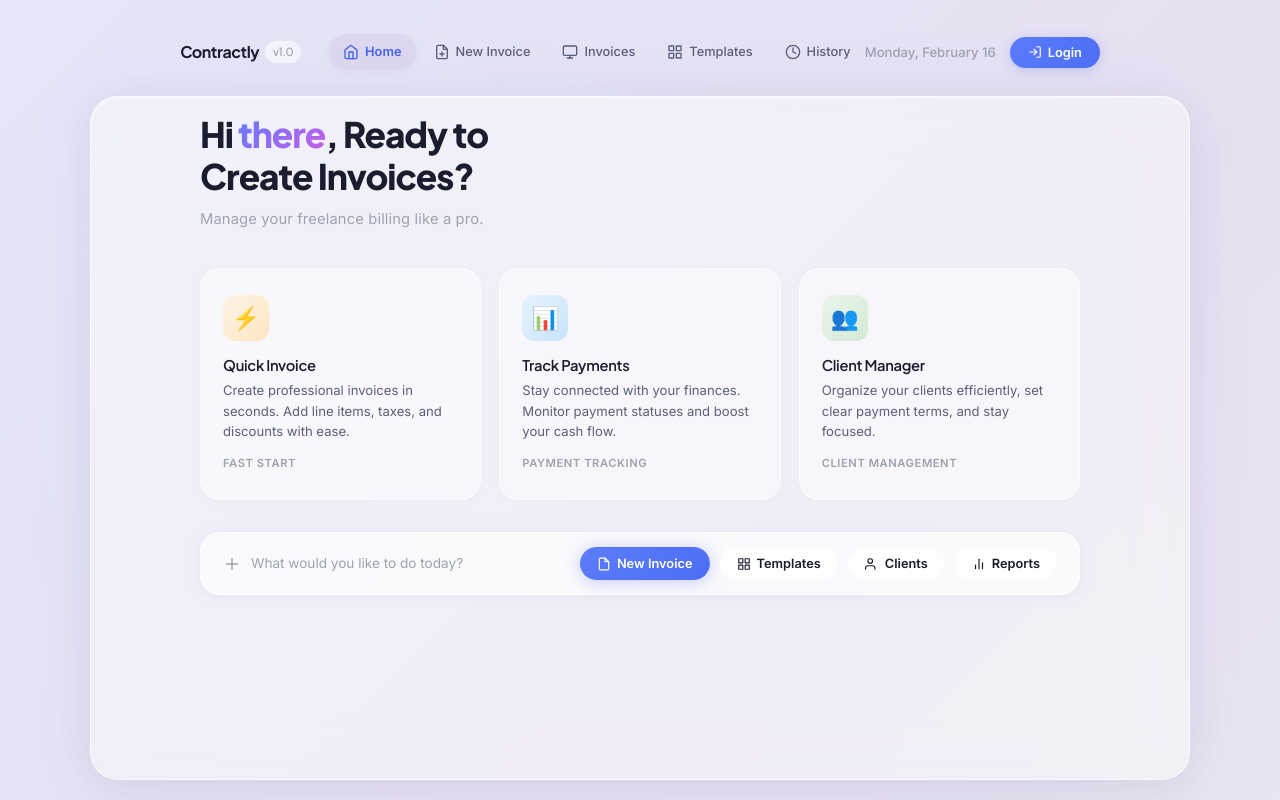
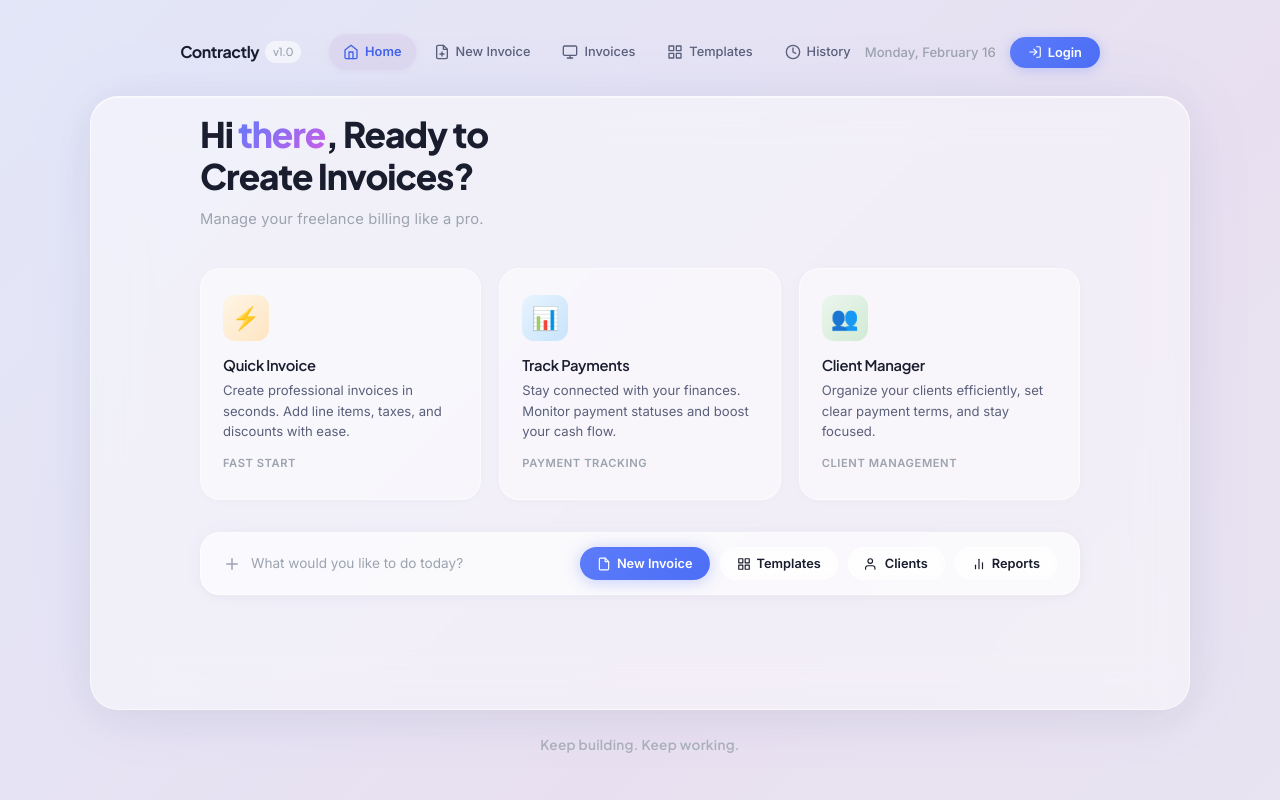
Before and after one commit to Moeez34/contractly, a React (Vite) app: page / in a window 1280 px wide. Built offline with nearby package versions, Linux system fonts and the light colour scheme.

Commit message:
Add footer with 'Keep building' text

```diff
--- a/src/App.jsx
+++ b/src/App.jsx
@@ -3,6 +3,7 @@ import { AuthProvider } from './context/AuthContext';
 import { ToastProvider } from './components/Toast';
 import PageTransition from './components/PageTransition';
 import TopBar from './components/TopBar';
+import Footer from './components/Footer';
 import Dashboard from './pages/Dashboard';
 import CreateInvoice from './pages/CreateInvoice';
 import InvoicePreview from './pages/InvoicePreview';
@@ -47,6 +48,7 @@ function App() {
                       <AppRoutes />
                     </PageTransition>
                   </main>
+                  <Footer />
                 </div>
               }
             />
--- /dev/null
+++ b/src/components/Footer.css
@@ -0,0 +1,15 @@
+.app-footer {
+    text-align: center;
+    padding: 24px 16px;
+    margin-top: auto;
+    width: 100%;
+}
+
+.footer-text {
+    font-family: var(--font-display);
+    font-size: 0.85rem;
+    font-weight: 600;
+    color: var(--text-muted);
+    letter-spacing: 0.02em;
+    opacity: 0.8;
+}
--- /dev/null
+++ b/src/components/Footer.jsx
@@ -0,0 +1,11 @@
+import './Footer.css';
+
+const Footer = () => {
+    return (
+        <footer className="app-footer">
+            <p className="footer-text">Keep building. Keep working.</p>
+        </footer>
+    );
+};
+
+export default Footer;
```
